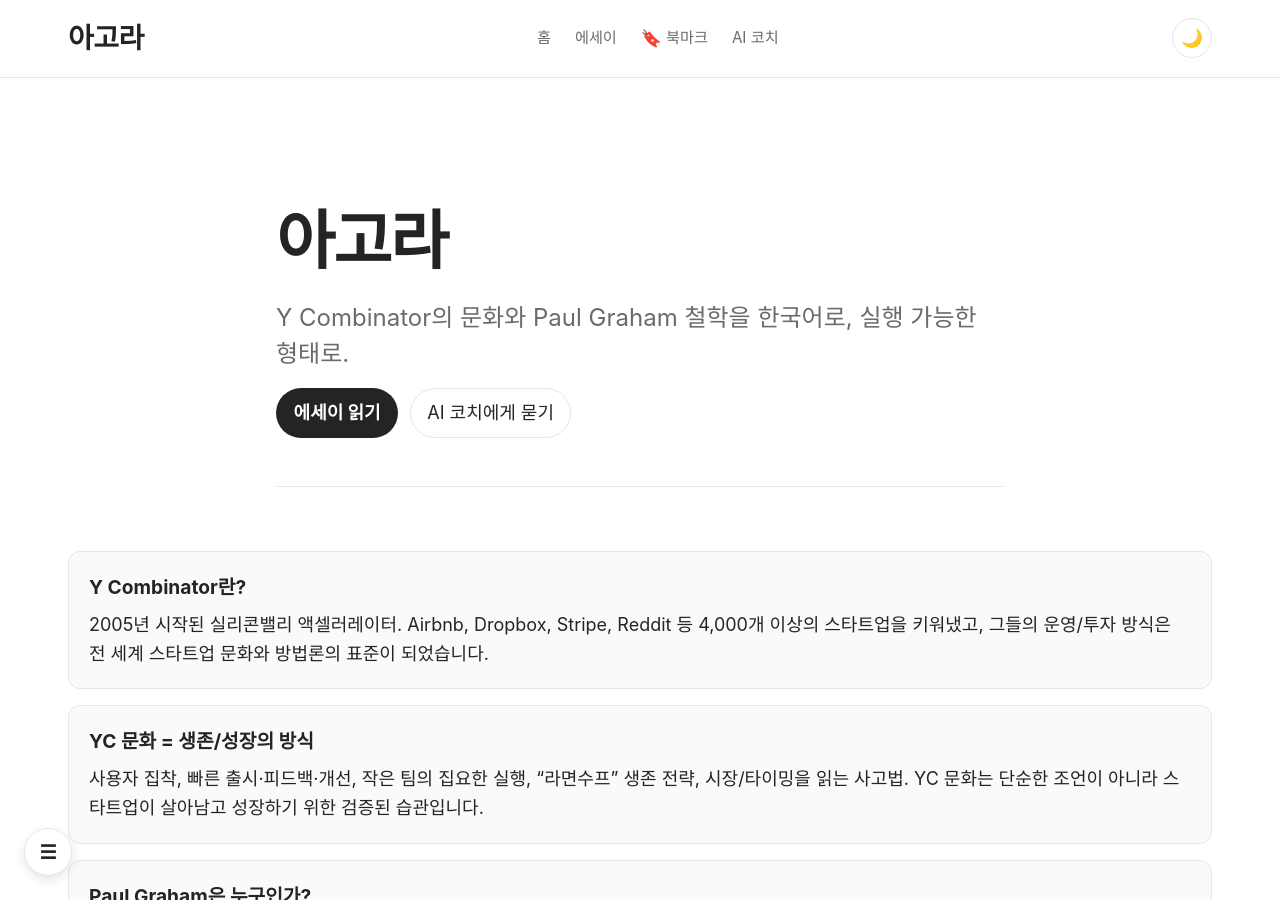
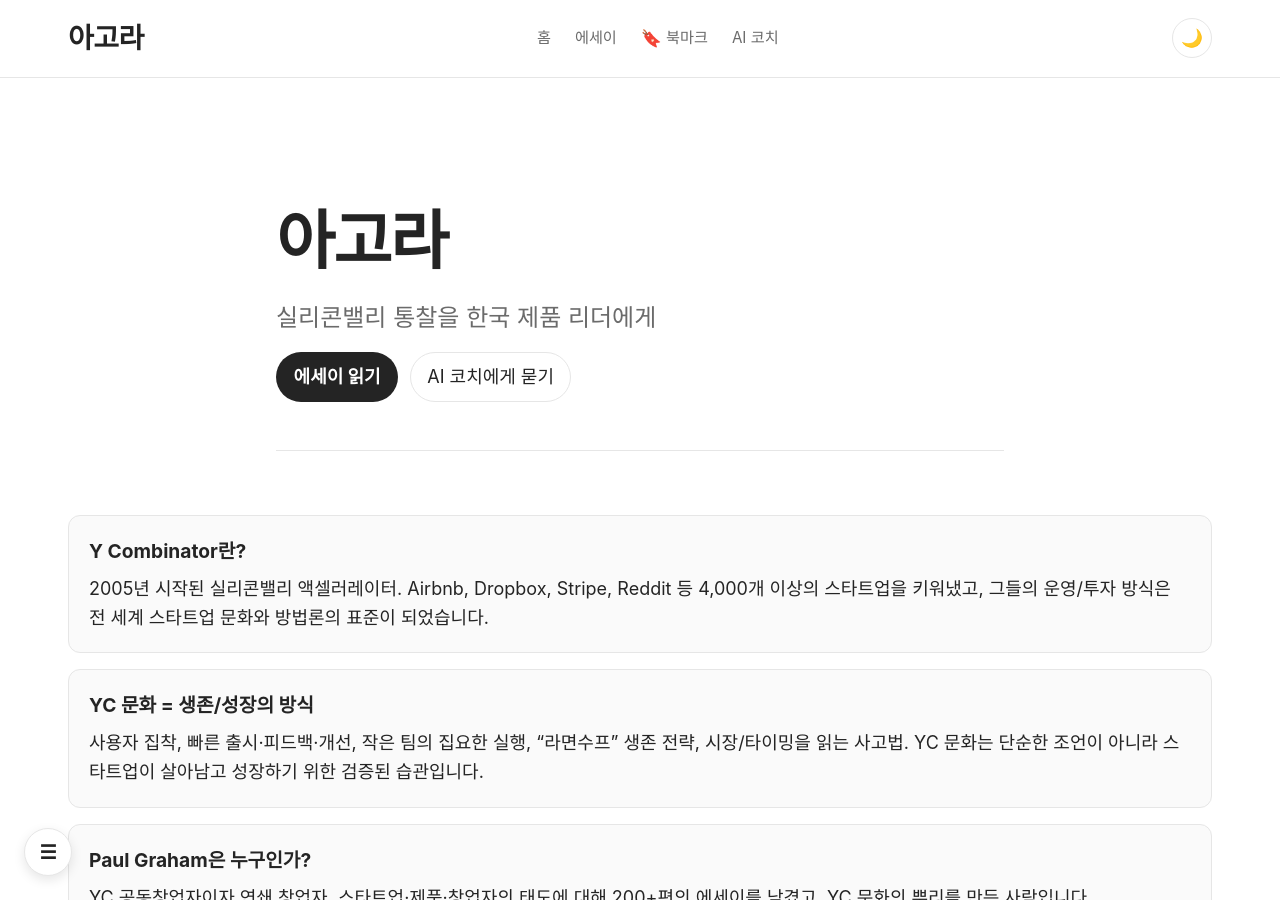
Before and after one commit to arenga/YC, a Jekyll site: the page built from blog/index.html, in a window 1280 px wide and 900 px high. Built offline with Jekyll 4.4.1, drawn with Linux system fonts in a browser that asks for light colours; some web fonts are replaced.

Commit message:
페이지 구조 개선: 헤더 위치 조정
- 에세이 탭: hero 섹션 제거, 필터 검색을 최상단으로 이동
- 홈 탭: subtitle을 "실리콘밸리 통찰을 한국 제품 리더에게"로 변경

🤖 Generated with [Claude Code](https://claude.com/claude-code)

Co-Authored-By: Claude <noreply@anthropic.com>

```diff
--- a/blog/essays.html
+++ b/blog/essays.html
@@ -5,11 +5,6 @@ permalink: /essays/
 ---
 
 <div class="home">
-  <section class="hero">
-    <h1 class="hero-title">아고라</h1>
-    <p class="hero-subtitle">실리콘밸리 통찰을 한국 제품 리더에게</p>
-  </section>
-
   <section class="filter-section">
     <h2 class="section-title">에세이 탐색</h2>
 
--- a/blog/index.html
+++ b/blog/index.html
@@ -6,7 +6,7 @@ title: 홈
 <div class="home">
   <section class="hero">
     <h1 class="hero-title">아고라</h1>
-    <p class="hero-subtitle">Y Combinator의 문화와 Paul Graham 철학을 한국어로, 실행 가능한 형태로.</p>
+    <p class="hero-subtitle">실리콘밸리 통찰을 한국 제품 리더에게</p>
     <div class="hero-cta">
       <a class="btn primary" href="{{ '/essays/' | relative_url }}">에세이 읽기</a>
       <a class="btn ghost" href="{{ '/chat/' | relative_url }}">AI 코치에게 묻기</a>
```
